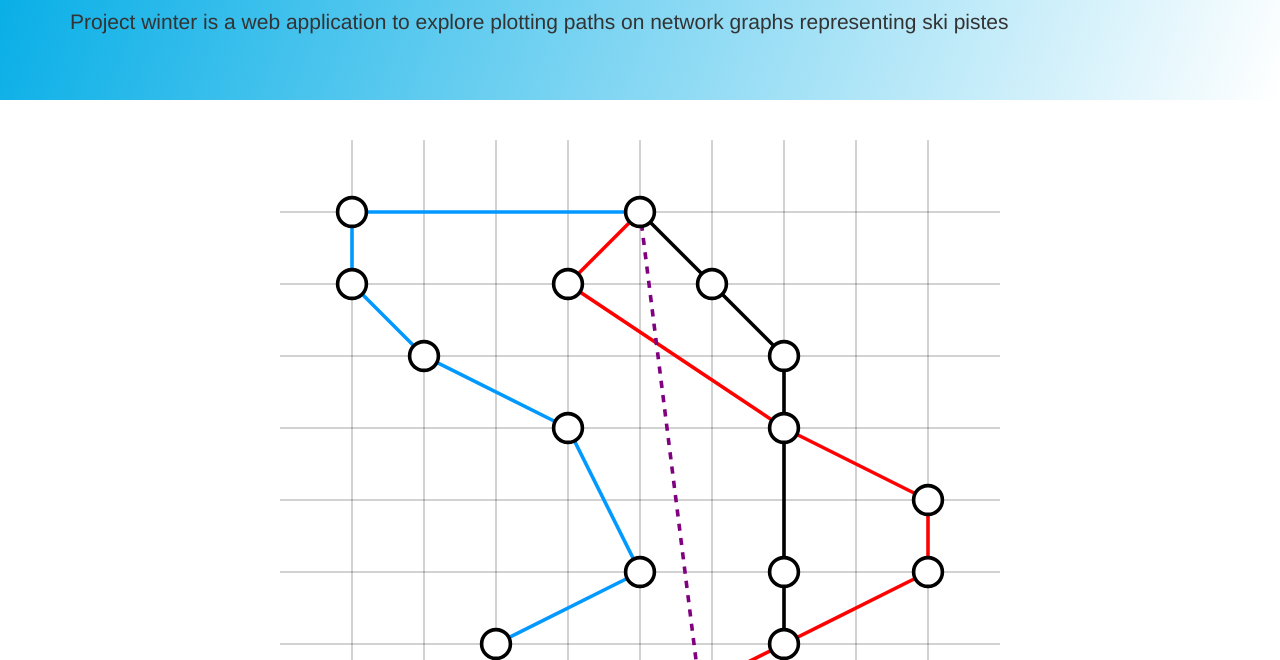
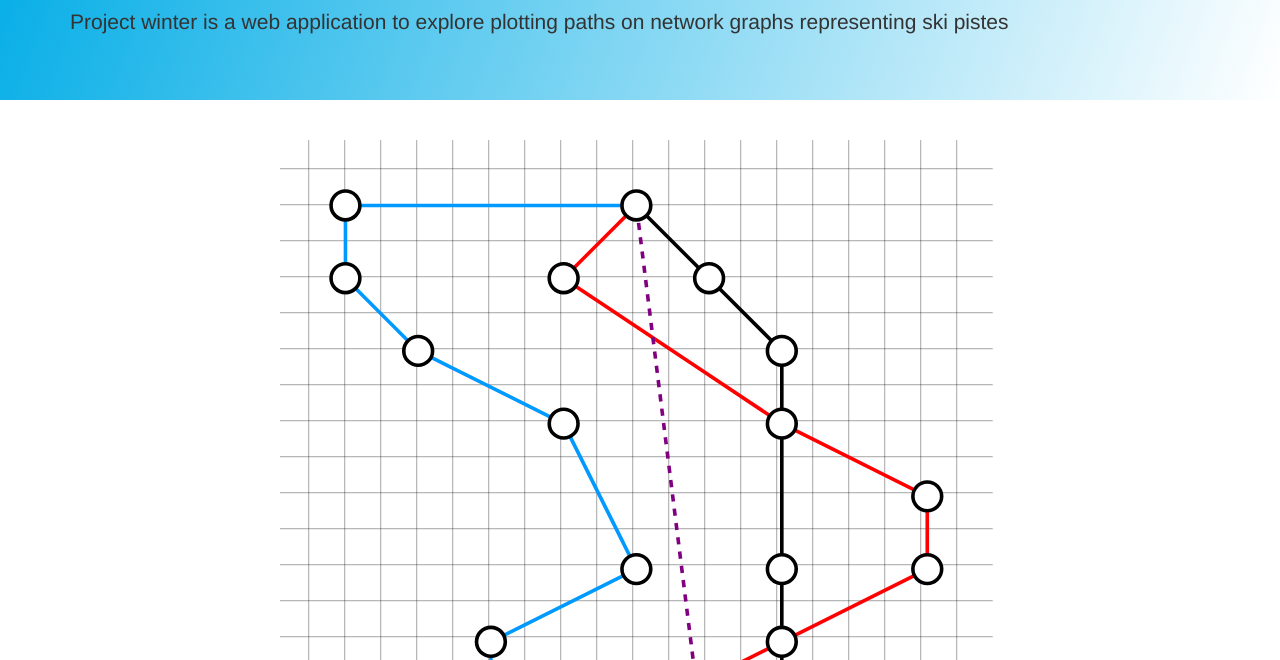
Before and after one commit to jonathontoman/winter, a plain HTML site: page index.html in a window 1280 px wide. Shown: the part 140-800 px from the top of the page. Drawn offline with Linux system fonts and the light colour scheme.

Commit message:
Viewbox size of graph svg canvas now calculated programatically

```diff
--- a/index.html
+++ b/index.html
@@ -24,7 +24,7 @@
 
     <div class='graph-container'>
         <div class='graph-box'>
-            <svg id="networkGraph" class="graph" viewBox="0 0 10 10">
+            <svg id="networkGraph" class="graph">
             </svg>
         </div>
     </div>
--- a/js/graphSVG.js
+++ b/js/graphSVG.js
@@ -13,7 +13,7 @@ var graphSVG = (function (configuration) {
 
     if (configuration === undefined) {
         var configuration = {
-            gridInterval: 10
+            gridInterval: 5
         };
     }
 
@@ -116,6 +116,36 @@ var graphSVG = (function (configuration) {
                     }
                 ])
     };
+
+
+    /*
+    Calculate the viewbox attribute for the SVG canvas
+    The viewbox that is returned will always be a square
+    */
+    var viewBox = function (xCoordinates, yCoordinates) {
+        /*
+        Get max and min values of coordinates
+        */
+        var maxX = Math.max.apply(null, xCoordinates);
+        var maxY = Math.max.apply(null, yCoordinates);
+        var minX = Math.min.apply(null, xCoordinates);
+        var minY = Math.min.apply(null, yCoordinates);
+
+        // max viewbox Coordinates is largest of maxX and maxY
+        var viewBoxMax = (maxX >= maxY) ? maxX : maxY;
+        /*
+        Get 10% of viewbox max
+        */
+        var margin = viewBoxMax * 0.1;
+
+        minX = minX - margin;
+        minY = minY - margin;
+        maxX = viewBoxMax + margin;
+        maxY = viewBoxMax + margin;
+
+        return minX + " " + minY + " " + maxX + " " + maxY;
+    };
+
     /* Create a graph node */
     var node = function (x, y) {
         return element('circle', [
@@ -135,7 +165,7 @@ var graphSVG = (function (configuration) {
     };
 
     return {
-        edge, node, grid
+        edge, node, grid, viewBox
     }
 
 }());
--- a/js/winter.js
+++ b/js/winter.js
@@ -1,14 +1,21 @@
 /*
 Display the graph nodes in SVG.
 */
-function displayNodes(data,networkGraph) {
+function displayNodes(data, networkGraph) {
+
+    var xCoords = [];
+    var yCoords = [];
 
     for (e in data.edges) {
         networkGraph.appendChild(graphSVG.edge(data.edges[e].x1, data.edges[e].y1, data.edges[e].x2, data.edges[e].y2, data.edges[e].diff));
     }
     for (n in data.nodes) {
         networkGraph.appendChild(graphSVG.node(data.nodes[n].x, data.nodes[n].y));
+        xCoords.push(data.nodes[n].x)
+        yCoords.push(data.nodes[n].y)
     }
+
+    networkGraph.setAttribute('viewBox', graphSVG.viewBox(xCoords, yCoords))
 }
 
 window.addEventListener('load', function () {
@@ -20,11 +27,10 @@ window.addEventListener('load', function () {
         success: function (data) {
             var networkGraph = document.getElementById('networkGraph');
             var gridLines = graphSVG.grid();
-            for (gl in gridLines)
-            {
+            for (gl in gridLines) {
                 networkGraph.appendChild(gridLines[gl]);
             }
-            displayNodes(data,networkGraph);
+            displayNodes(data, networkGraph);
         },
         error: function (xhr, ajaxOptions, error) {
             console.log(ajaxOptions);
```
